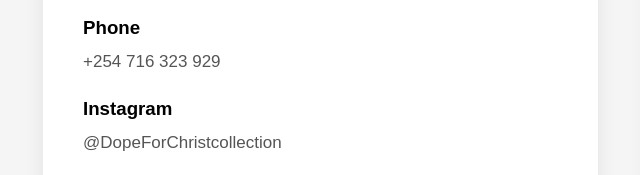
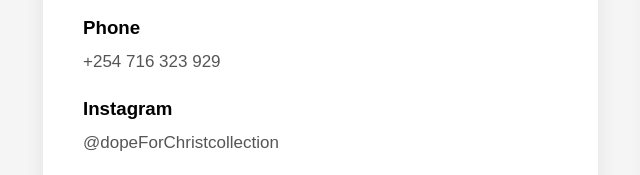
Before and after one commit to kihotonjenga-art/DopeForChristCollection, a website: page contact.html in a window 1280 px wide. Shown: the part 910-1085 px from the top of the page, 17-657 px from the left. Drawn offline with Linux system fonts and the light colour scheme.

Commit message:
initial commit

```diff
--- a/contact.html
+++ b/contact.html
@@ -328,7 +328,7 @@
 
           <div>
             <h3>Instagram</h3>
-            <p>@DopeForChristcollection</p>
+            <p>@dopeForChristcollection</p>
           </div>
 
           <div>
```
